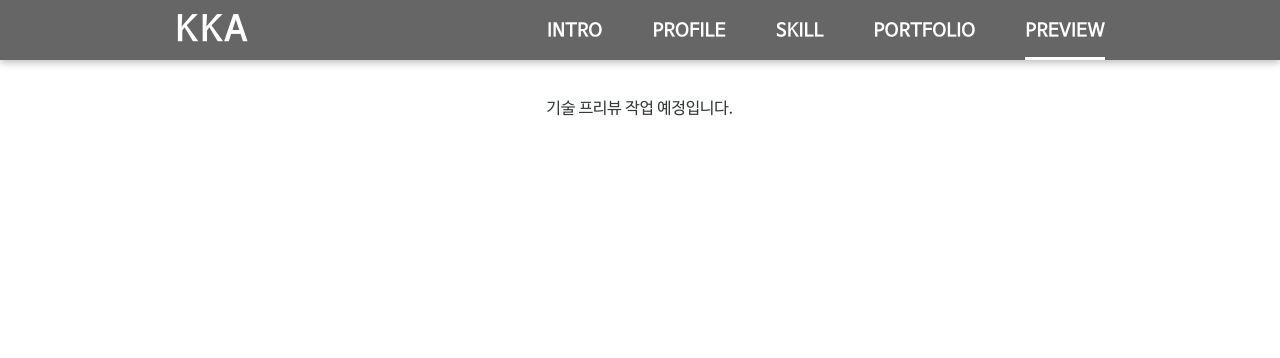
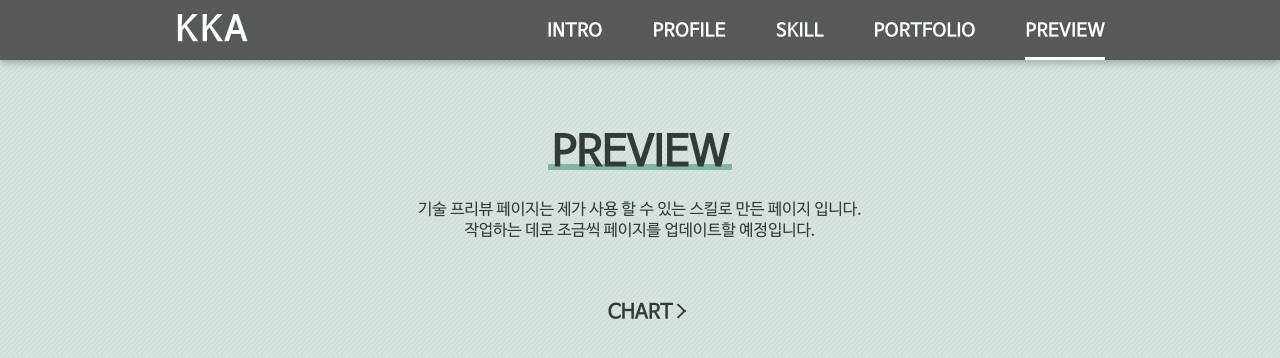
Before and after one commit to kkahub/kkaporfol, a Next.js app: page /preview in a window 1280 px wide. Shown: the top 358 px of the page. Built offline with nearby package versions, Linux system fonts and the light colour scheme; no server answers.

Commit message:
차트 작업 준비

```diff
--- a/src/app/preview/page.tsx
+++ b/src/app/preview/page.tsx
@@ -1,11 +1,47 @@
 "use client";
 
 import React from "react";
+import { motion } from "framer-motion";
+import { BasicFade } from "@styles/motion";
+import Link from "next/link";
 
 export default function Preview() {
   return (
     <section id="Preview" className="preview">
-      <div className="inner">기술 프리뷰 작업 예정입니다.</div>
+      <div className="inner">
+        <motion.h2
+          className="title"
+          variants={BasicFade}
+          initial="hide"
+          animate="show"
+          custom={0.2}
+        >
+          PREVIEW
+        </motion.h2>
+        <motion.p
+          className="title_desc"
+          variants={BasicFade}
+          initial="hide"
+          animate="show"
+          custom={0.3}
+        >
+          기술 프리뷰 페이지는 제가 사용 할 수 있는 스킬로 만든 페이지 입니다.
+          <br />
+          작업하는 데로 조금씩 페이지를 업데이트할 예정입니다.
+        </motion.p>
+        <motion.ul className="preview_menu">
+          <motion.li
+            variants={BasicFade}
+            initial="hide"
+            animate="show"
+            custom={0.4}
+          >
+            <Link href="/preview/chart" className="preview_item">
+              CHART
+            </Link>
+          </motion.li>
+        </motion.ul>
+      </div>
     </section>
   );
 }
--- a/src/components/layout/Header.tsx
+++ b/src/components/layout/Header.tsx
@@ -9,7 +9,7 @@ import useResize from "@hooks/useResize";
 
 export default function Header() {
   const pathname = usePathname();
-  const [windowSize, setWindowSize] = useState<number>(0);
+  const [windowSize, setWindowSize] = useState<number>(1000);
   const [isOpen, setNavToggle] = useState<boolean>(false);
   const [isSubOpen, setSubNavToggle] = useState<boolean>(false);
 
@@ -98,18 +98,13 @@ export default function Header() {
               >
                 <motion.li
                   variants={BasicFade}
+                  initial="hide"
                   animate={windowSize < 1000 || isSubOpen ? "show" : "hide"}
-                  custom={0.1}
+                  custom={0.2}
+                  className={pathname === "/chart" ? "on" : ""}
                 >
-                  preparing
+                  <Link href="/preview/chart">Chart</Link>
                 </motion.li>
-                {/* <motion.li
-									variants={BasicFade}
-									animate={windowSize < 1000 || isSubOpen ? "show" : "hide"}
-									custom={0.2}
-									className={pathname === "/chart" ? "on" : ""}>
-									<Link href="/chart">Chart</Link>
-								</motion.li> */}
               </motion.ul>
             </motion.li>
           </motion.ul>
--- a/src/styles/_common.scss
+++ b/src/styles/_common.scss
@@ -79,6 +79,10 @@
 	display: inline-block;
 	font-size: 14px;
 	color: #999;
+}
+// 링크
+.link {
+	color: $c-pre;
 }
 
 // 입력
--- a/src/styles/_layout.scss
+++ b/src/styles/_layout.scss
@@ -247,6 +247,7 @@ $header-h: 60px;
 		}
 		.sub_menu {
 			display: none;
+			padding: 7px 0;
 
 			@include respond-to("small") {
 				position: static;
@@ -267,7 +268,6 @@ $header-h: 60px;
 			}
 			> li {
 				opacity: 0;
-				padding: 10px 25px;
 				color: rgba(255, 255, 255, 0.6);
 				white-space: nowrap;
 				text-align: center;
@@ -279,6 +279,8 @@ $header-h: 60px;
 					}
 				}
 				a {
+					display: block;
+					padding: 6px 25px;
 					color: rgba(255, 255, 255, 0.6);
 					white-space: nowrap;
 
@@ -289,6 +291,9 @@ $header-h: 60px;
 						@include respond-to("medium") {
 							content: "- ";
 						}
+						@include respond-to("large") {
+							content: "";
+						}
 					}
 					&::after {
 						@include respond-to("small") {
@@ -296,6 +301,9 @@ $header-h: 60px;
 						}
 						@include respond-to("medium") {
 							content: " -";
+						}
+						@include respond-to("large") {
+							content: "";
 						}
 					}
 				}
--- a/src/styles/_styles.scss
+++ b/src/styles/_styles.scss
@@ -599,3 +599,51 @@
 		}
 	}
 }
+
+/* Preview */
+.preview {
+	background: #d5e4df url("../../public/images/pattern_bg2.png");
+
+	.preview_menu {
+		padding-top: 30px;
+
+		> li {
+			padding: 20px 30px;
+		}
+		.preview_item {
+			position: relative;
+			padding: 0 15px;
+			font-size: 20px;
+			font-weight: 600;
+
+			&::before {
+				content: "";
+				position: absolute;
+				top: 5px;
+				right: 0;
+				width: 11px;
+				height: 2px;
+				background: $c-txt;
+				transform: rotate(45deg);
+			}
+			&::after {
+				content: "";
+				position: absolute;
+				bottom: 9px;
+				right: 0;
+				width: 11px;
+				height: 2px;
+				background: $c-txt;
+				transform: rotate(-45deg);
+			}
+			&:hover {
+				color: $c-sub;
+
+				&::before,
+				&::after {
+					background: $c-sub;
+				}
+			}
+		}
+	}
+}
```
Also changed, not shown: sitemap.ts (+10 -4 lines), src/app/preview/chart/page.tsx (added, +47 -0 lines), src/app/profile/page.tsx (+0 -8 lines), 1 other file (tests, documents, lock files or other folders).
